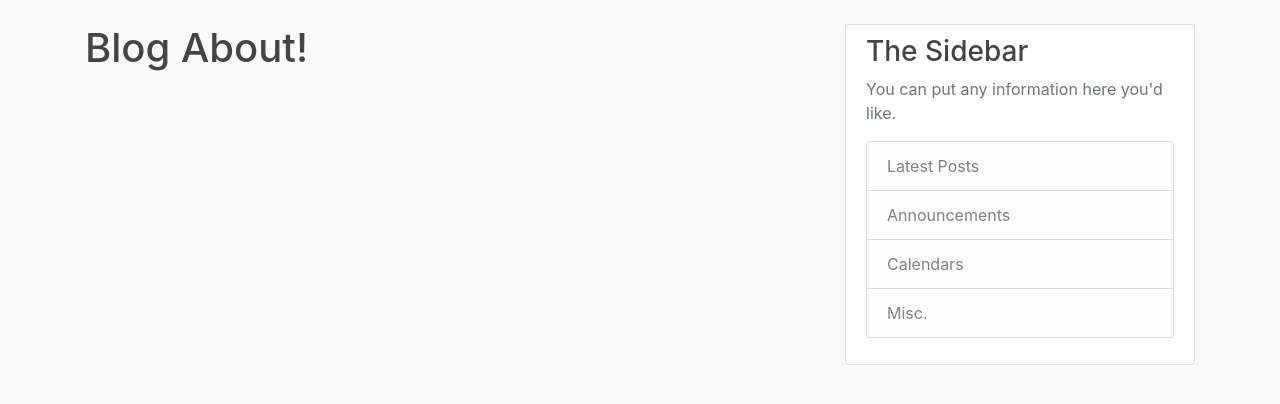
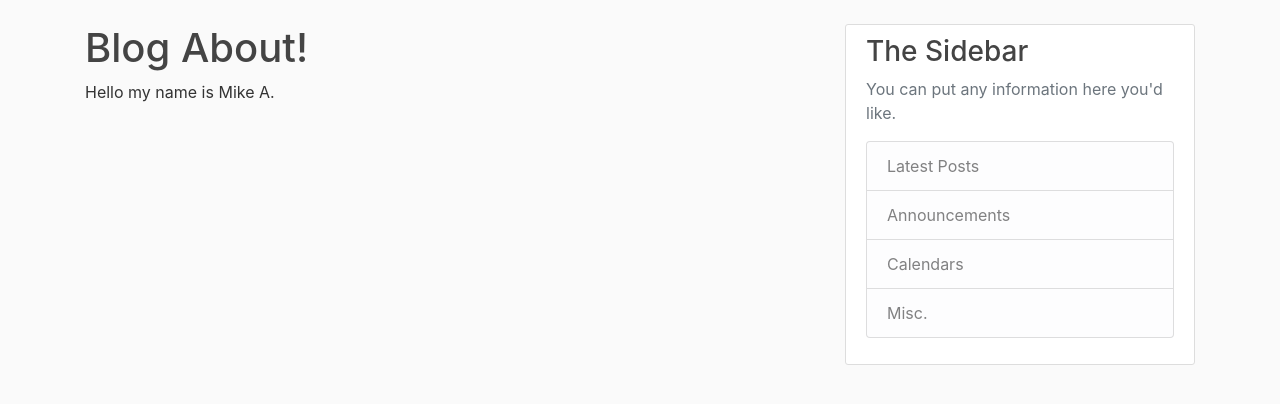
Before and after one commit to MalikMAlna/blogick, a Django app: page /about/ in a window 1280 px wide. Shown: the part 56-460 px from the top of the page. Run offline with Django 3.2, Linux system fonts and the light colour scheme; some libraries are stand-ins or nearby versions.

Commit message:
Testing for auto complete on templates

```diff
--- a/blog/templates/blog/about.html
+++ b/blog/templates/blog/about.html
@@ -1,4 +1,5 @@
 {%extends "blog/base.html"%}
 {%block content%}
     <h1>Blog About!</h1>
+    <p>Hello my name is Mike A.</p>
 {% endblock content %}
```
